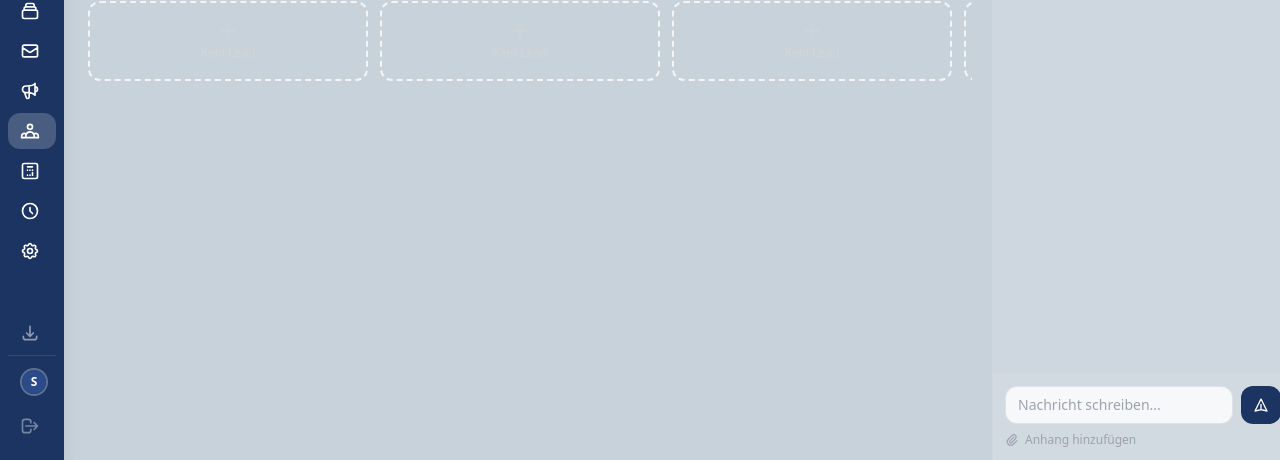
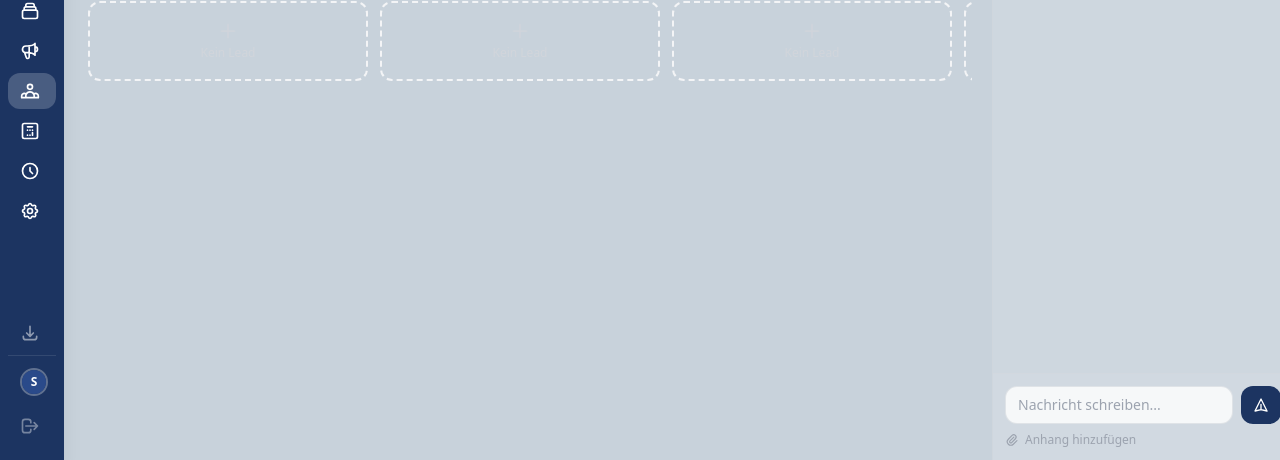
Before and after one commit to sysexperts/systemhaus24, a Flask app: page /akquise in a window 1280 px wide. Shown: the part 340-800 px from the top of the page. Run offline with Flask 3, Linux system fonts and the light colour scheme; the visitor is signed in with stand-in values (Sample User, id 1); data comes from the database, SQL or seed files in the repository; data that the repository does not hold is empty; some libraries are stand-ins or nearby versions.

Commit message:
Remove old outreach/Akquise sidebar entry, point mobile nav to new akquise pipeline

```diff
--- a/itool/templates/base.html
+++ b/itool/templates/base.html
@@ -141,16 +141,6 @@
       </a>
     </div>
 
-    <!-- Akquise -->
-    <div class="mx-2 mb-1">
-      <a href="{{ url_for('outreach') }}" class="flex items-center gap-3 px-3 py-2 rounded-xl {% if 'outreach' in (request.endpoint or '') %}bg-white/20{% else %}hover:bg-white/10{% endif %} transition-colors">
-        <svg class="w-5 h-5 text-white shrink-0" fill="none" stroke="currentColor" viewBox="0 0 24 24">
-          <path stroke-linecap="round" stroke-linejoin="round" stroke-width="2" d="M3 8l7.89 5.26a2 2 0 002.22 0L21 8M5 19h14a2 2 0 002-2V7a2 2 0 00-2-2H5a2 2 0 00-2 2v10a2 2 0 002 2z"/>
-        </svg>
-        <span class="lbl text-sm text-white font-medium">Akquise</span>
-      </a>
-    </div>
-
     <!-- Promoter (nur Admin) -->
     {% if session.get('role') != 'promoter' %}
     <div class="mx-2 mb-1">
@@ -249,7 +239,7 @@
         ('tickets','Tickets', url_for('tickets')),
         ('article','Leistungen', url_for('articles')),
         ('document','Dokumente', url_for('documents')),
-        ('outreach','Akquise', url_for('outreach')),
+        ('akquise','Akquise', url_for('akquise')),
         ('settings','Einstellungen', url_for('settings')),
       ] %}
       {% set active = request.endpoint and endpoint_prefix in request.endpoint %}
```
